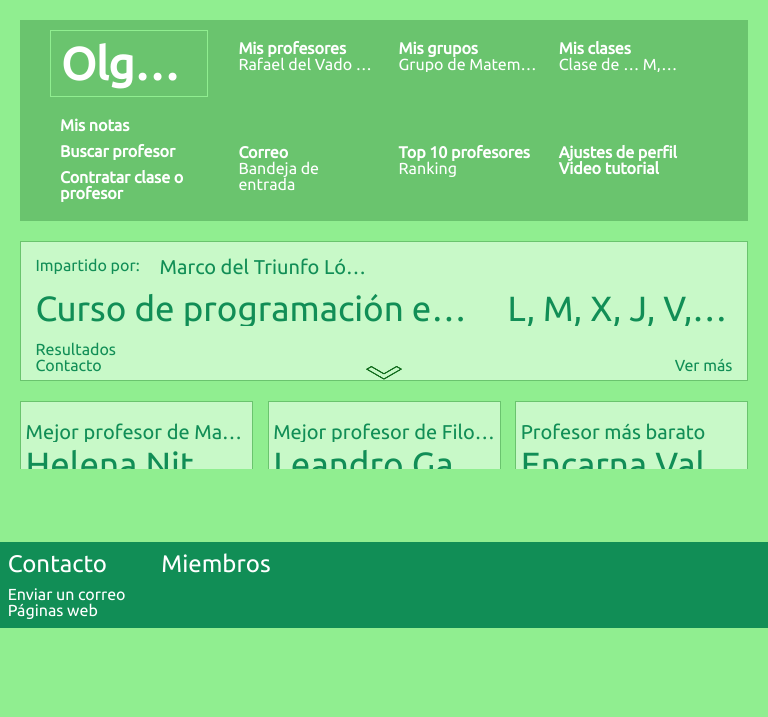
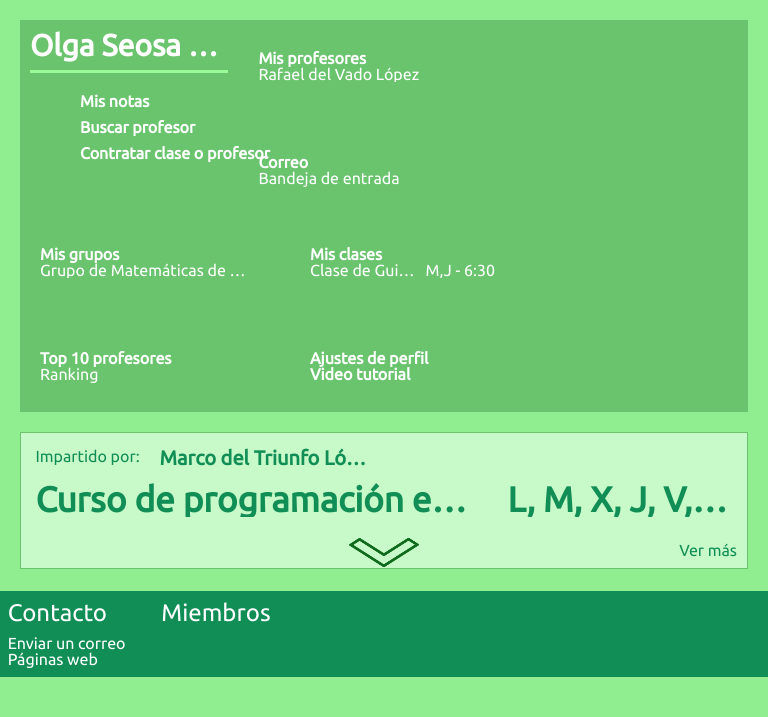
Before and after one commit to Supermanuu/Repoconclase, a PHP site: page /index_alumnos.html in a window 768 px wide. Shown: the part 88-805 px from the top of the page. Before the commit the page ends 716 px from the top, so only its background shows below. Run offline with PHP 8.4, Linux system fonts and the light colour scheme; some libraries are stand-ins or nearby versions.

Commit message:
Terminada la pagina inicial de alumnos
Hecho el modelo responsive y toa la pesca

```diff
--- a/css/index_alumnos_estructura.css
+++ b/css/index_alumnos_estructura.css
@@ -66,32 +66,18 @@ header
 
 #spam
 {
-   height: 42%;
-   overflow: scroll;
-   overflow-x: hidden;
-   overflow-y: auto;
+   margin-bottom: 0px;
 }
 
 #spam_principal
 {
+   display: flex;
+   flex-direction: column;
    margin-bottom: 20px;
 }
 
-#spam_secundario
+@media (min-width: 768px)
 {
-   margin-top: 20px;
-   display: flex;
-}
-
-#spam_secundario_derecha, #spam_secundario_centro, #spam_secundario_izquierda
-{
-   overflow: hidden;
-   margin: 10px;
-   display: flex;
-   flex-direction: column;
-   width: 100%;
-}
-
    #menu_alumno_principal
      {
       float: left;
@@ -107,14 +93,6 @@ header
       display: flex;
       flex-direction: column;
       width: 22%;
-}
-
-#estaticos_menu
-{
-   float: right;
-   display: flex;
-   flex-direction: row;
-   width: 70%;
    }
 
    #nombre_alumno
@@ -154,36 +132,103 @@ header
       padding-right: 20px;
    }
 
-#mis_clases_1 > p, #mis_clases_2 > p, #mis_clases_3 > p
+   #spam_secundario_derecha, #spam_secundario_centro, #spam_secundario_izquierda
+     {
+      margin: 1%;
+      margin-top: 0px;
+      margin-bottom: 0px;
+      overflow: hidden;
+      margin: 10px;
+      display: flex;
+      flex-direction: column;
+      width: 100%;
+   }
+
+   #spam_secundario_derecha_titulo, #spam_secundario_centro_titulo, #spam_secundario_izquierda_titulo
+     {
+      margin: 2%;
+      margin-bottom: 0;
+   }
+
+   #spam_secundario_derecha_apoderado, #spam_secundario_centro_apoderado, #spam_secundario_izquierda_apoderado
+     {
+      margin: 2%;
+   }
+
+   #spam_secundario_derecha
+     {
+      margin-right: 0px;
+   }
+
+   #spam_secundario_izquierda
+     {
+      margin-left: 0px;
+   }
+
+   #spam_secundario
+     {
+      margin-top: 20px;
+      display: flex;
+   }
+
+   #spam
+     {
+      height: 42%;
+      overflow: scroll;
+      overflow-x: hidden;
+      overflow-y: auto;
+   }
+}
+
+@media (max-width: 768px)
+{
+   #spam_secundario
+     {
+      margin-top: 20px;
+      display: flex;
+      flex-direction: row;
+   }
+
+   #nombre_alumno
+     {
+      margin: 0 10px;
+      padding: 10px 0;
+   }
+
+   #acciones_rapidas, #bloque_1, #bloque_2, #bloque_3
+     {
+      float: left;
+      margin: 10px 20px;
+      width: 230px;
+   }
+
+   #spam_secundario_derecha, #spam_secundario_centro, #spam_secundario_izquierda
+     {
+      margin: 0px;
+      visibility: hidden;
+      height: 0px;
+      width: 0px;
+   }
+}
+
+#mis_clases_1_nombre , #mis_clases_2_nombre, #mis_clases_3_nombre
 {
    float: left;
 }
 
+#mis_clases_1_horario , #mis_clases_2_horario, #mis_clases_3_horario
+{
+   float: right;
+}
+
 #mis_clases_1_nombre, #mis_clases_2_nombre, #mis_clases_3_nombre
 {
-   width: 60%;
+   width: 50%;
 }
 
 #mis_clases_1_horario, #mis_clases_2_horario, #mis_clases_3_horario
 {
-   width: 30%;
-}
-
-#spam_secundario_derecha, #spam_secundario_centro, #spam_secundario_izquierda
-{
-   margin: 1%;
-   margin-top: 0;
-   margin-bottom: 0;
-}
-
-#spam_secundario_derecha
-{
-   margin-right: 0;
-}
-
-#spam_secundario_izquierda
-{
-   margin-left: 0;
+   width: 45%;
 }
 
 #spam_principal_por
@@ -211,20 +256,9 @@ header
    margin-bottom: 0;
 }
 
-#spam_secundario_derecha_titulo, #spam_secundario_centro_titulo, #spam_secundario_izquierda_titulo
-{
-   margin: 2%;
-   margin-bottom: 0;
-}
-
 #spam_principal_curso
 {
    width: 60%;
-   margin: 2%;
-}
-
-#spam_secundario_derecha_apoderado, #spam_secundario_centro_apoderado, #spam_secundario_izquierda_apoderado
-{
    margin: 2%;
 }
 
@@ -235,18 +269,12 @@ header
    margin-left: auto;
 }
 
-#spam_principal_otros, #spam_secundario_derecha_otros, #spam_secundario_centro_otros, #spam_secundario_izquierda_otros
-{
-   display: flex;
-   margin: 1% 2%;
-   margin-top: 0;
-}
-
-#spam_principal_otros > p:last-child, #spam_secundario_derecha_otros > p:last-child,
-#spam_secundario_centro_otros > p:last-child, #spam_secundario_izquierda_otros > p:last-child
+#spam_principal_ver_mas, #spam_secundario_derecha_ver_mas,
+#spam_secundario_centro_ver_mas, #spam_secundario_izquierda_ver_mas
 {
    margin-left: auto;
    margin-top: auto;
+   padding : 10px;
 }
 
 footer
--- a/css/index_alumnos_interfaz.css
+++ b/css/index_alumnos_interfaz.css
@@ -46,6 +46,8 @@ body
    color: white;
 }
 
+@media (min-width: 768px)
+{
    #nombre_alumno
      {
       font-weight: bold;
@@ -60,6 +62,60 @@ body
 
       /* Para que salgan puntos suspensivos */
       text-overflow: ellipsis;
+   }
+
+   #spam_principal_autor, #spam_secundario_derecha_titulo, #spam_secundario_centro_titulo, #spam_secundario_izquierda_titulo
+     {
+      font-size: 20px;
+   }
+
+   #spam_principal_curso, #spam_secundario_derecha_apoderado, #spam_secundario_centro_apoderado, #spam_secundario_izquierda_apoderado, #spam_principal_horario
+     {
+      font-size: 35px;
+   }
+
+   #spam_principal
+     {
+      background-image: url("../img/flecha_spam2.png");
+      background-repeat: no-repeat;
+      background-size: 70px 30px;
+      background-position: center bottom;
+   }
+
+   #spam_secundario_derecha, #spam_secundario_centro, #spam_secundario_izquierda
+     {
+      background-image: url("../img/flecha_spam2.png");
+      background-repeat: no-repeat;
+      background-size: 50px 30px;
+      background-position: center bottom;
+   }
+}
+@media (max-width: 768px)
+{
+   #nombre_alumno
+     {
+      font-weight: bold;
+      font-size: 30px;
+
+      border: palegreen;
+      border-style: solid;
+      border-top: inherit;
+      border-right: inherit;
+      border-left: inherit;
+
+      /* Para que la línea no se corte y sigua debajo */
+      overflow:hidden;
+      white-space: nowrap;
+
+      /* Para que salgan puntos suspensivos */
+      text-overflow: ellipsis;
+   }
+
+   #spam_principal_autor, #spam_secundario_derecha_titulo, #spam_secundario_centro_titulo, #spam_secundario_izquierda_titulo,
+   #spam_principal_curso, #spam_secundario_derecha_apoderado, #spam_secundario_centro_apoderado, #spam_secundario_izquierda_apoderado, #spam_principal_horario
+     {
+      font-weight: bold;
+   }
 }
 
 #mis_grupos > p, #mis_profesores > p
@@ -93,8 +149,6 @@ body
 
 #spam_principal_autor, #spam_secundario_derecha_titulo, #spam_secundario_centro_titulo, #spam_secundario_izquierda_titulo
 {
-   font-size: 20px;
-
    /* Para que la línea no se corte y sigua debajo */
    overflow:hidden;
    white-space: nowrap;
@@ -105,8 +159,6 @@ body
 
 #spam_principal_curso, #spam_secundario_derecha_apoderado, #spam_secundario_centro_apoderado, #spam_secundario_izquierda_apoderado
 {
-   font-size: 35px;
-
    /* Para que la línea no se corte y sigua debajo */
    overflow:hidden;
    white-space: nowrap;
@@ -118,7 +170,6 @@ body
 #spam_principal_horario
 {
    text-align: right;
-   font-size: 35px;
 
    /* Para que la línea no se corte y sigua debajo */
    overflow:hidden;
@@ -126,22 +177,6 @@ body
 
    /* Para que salgan puntos suspensivos */
    text-overflow: ellipsis;
-}
-
-#spam_principal
-{
-   background-image: url("../img/flecha_spam2.png");
-   background-repeat: no-repeat;
-   background-size: 5% 10%;
-   background-position: center bottom;
-}
-
-#spam_secundario_derecha, #spam_secundario_centro, #spam_secundario_izquierda
-{
-   background-image: url("../img/flecha_spam2.png");
-   background-repeat: no-repeat;
-   background-size: 7% 10%;
-   background-position: center bottom;
 }
 
 footer
--- a/index_alumnos.html
+++ b/index_alumnos.html
@@ -81,35 +81,23 @@
                   <div id="spam_principal_curso">Curso de programación en C/C++ en la Universidad Complutense de Madrid</div>
                   <div id="spam_principal_horario">L, M, X, J, V, S, D - 23:00</div>
                </div>
-               <div id="spam_principal_otros">
-                  <p>Resultados<br>Contacto</p>
-                  <p>Ver más</p>
-               </div>
+               <p id = "spam_principal_ver_mas">Ver más</p>
             </div>
             <div id="spam_secundario">
                <div id="spam_secundario_izquierda"><br>
                   <div id="spam_secundario_centro_titulo">Mejor profesor de Matemáticas</div>
                   <div id="spam_secundario_izquierda_apoderado">Helena Nito del Bosque</div>
-                  <div id="spam_secundario_izquierda_otros">
-                     <p>Resultados<br>Contacto</p>
-                     <p>Ver más</p>
-                  </div>
+                  <p id = "spam_secundario_izquierda_ver_mas">Ver más</p>
                </div>
                <div id="spam_secundario_centro"><br>
                   <div id="spam_secundario_centro_titulo">Mejor profesor de Filosofía</div>
                   <div id="spam_secundario_izquierda_apoderado">Leandro Gado Moreno</div>
-                  <div id="spam_secundario_centro_otros">
-                     <p>Resultados<br>Contacto</p>
-                     <p>Ver más</p>
-                  </div>
+                  <p id = "spam_secundario_centro_ver_mas">Ver más</p>
                </div>
                <div id="spam_secundario_derecha"><br>
                   <div id="spam_secundario_centro_titulo">Profesor más barato</div>
                   <div id="spam_secundario_izquierda_apoderado">Encarna Vales García</div>
-                  <div id="spam_secundario_derecha_otros">
-                     <p>Resultados<br>Contacto</p>
-                     <p>Ver más</p>
-                  </div>
+                  <p id = "spam_secundario_derecha_ver_mas">Ver más</p>
                </div>
             </div>
          </div>
```
Lines whose indentation alone changed are shown as unchanged.
